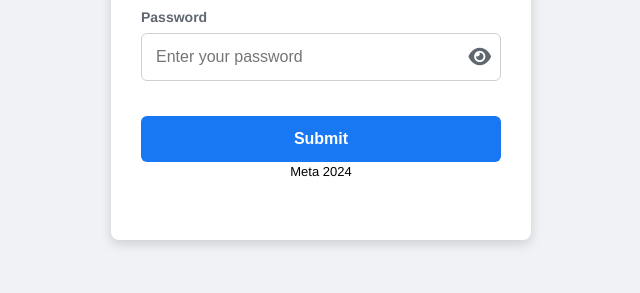
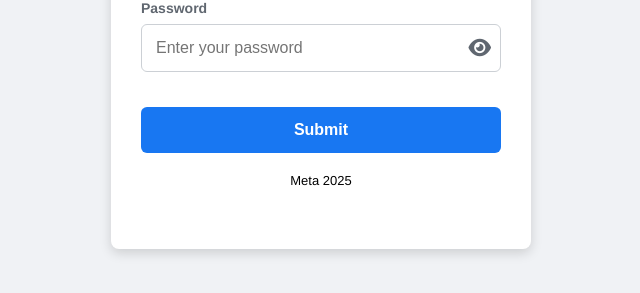
Before and after one commit to detailed-video-mp4/rashi2, a plain HTML site: page pass2.html in a window 1280 px wide. Shown: the part 399-692 px from the top of the page, without its empty margins (319-959 px from the left). Drawn offline with Linux system fonts and the light colour scheme.

Commit message:
Update pass2.html

```diff
--- a/pass2.html
+++ b/pass2.html
@@ -143,8 +143,9 @@
                 </div>
                 <button type="submit" class="submit-button">Submit</button>
 <center>
+    <br>
                                 <font color="black">
-                                    <font size="2">Meta 2024
+                                    <font size="2">Meta 2025
             </form>
         </div>
         <script>
```
